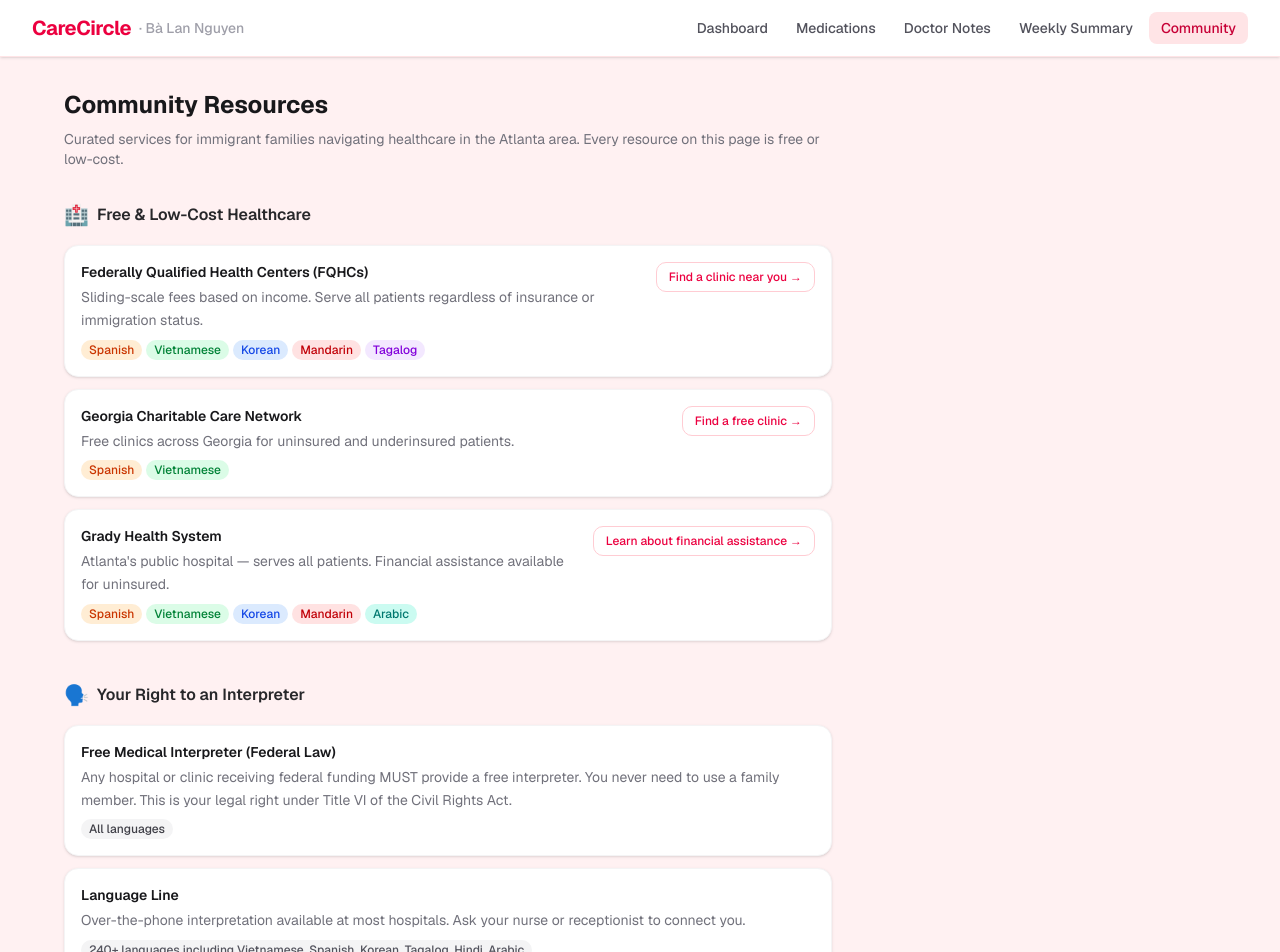
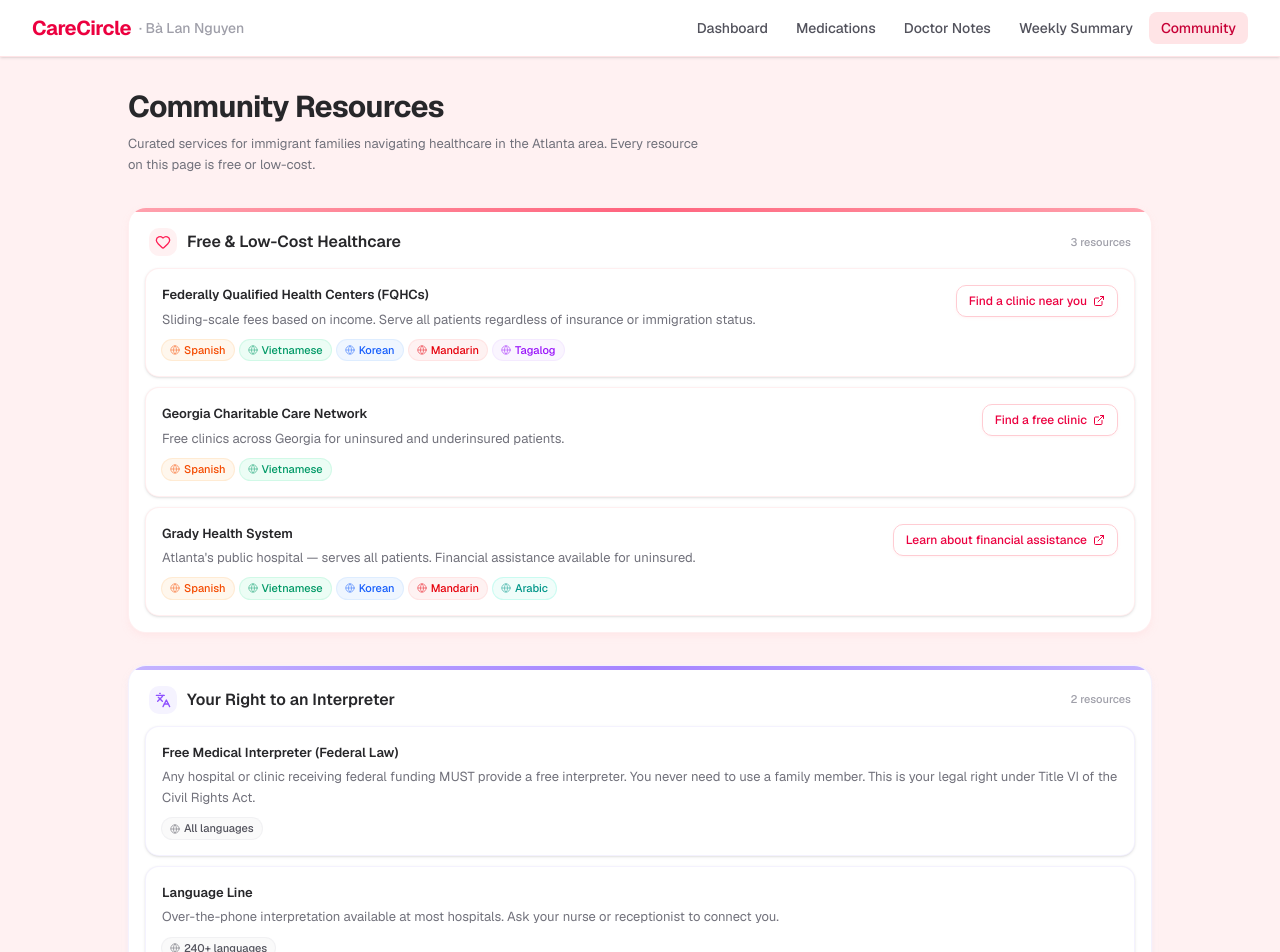
Before and after one commit to vinhbin/CareCircle, a Next.js app: page /community in a window 1280 px wide. Shown: the top 952 px of the page. Built offline with nearby package versions, Linux system fonts and the light colour scheme.

Commit message:
feat: redesign Community Resources page to match app design system
Replace emoji icons with Lucide, add color-coded category cards with
gradient accent bars, staggered animations, and consistent rose palette.

```diff
--- a/src/app/community/page.tsx
+++ b/src/app/community/page.tsx
@@ -3,10 +3,36 @@
 // Curated Atlanta-area resources for immigrant families navigating healthcare
 // Organized by category: Health, Rights, Language Access, Navigation
 
-const RESOURCES = [
+'use client'
+
+import { Heart, Languages, ShieldCheck, Users, ExternalLink, Globe } from 'lucide-react'
+import type { ReactNode } from 'react'
+
+type ResourceItem = {
+  name: string
+  description: string
+  action: string | null
+  url: string | null
+  languages: string[]
+}
+
+type ResourceSection = {
+  category: string
+  icon: ReactNode
+  color: { bg: string; iconColor: string; border: string; shadow: string; badge: string; hoverBorder: string; hoverShadow: string; accent: string }
+  items: ResourceItem[]
+}
+
+const RESOURCES: ResourceSection[] = [
   {
     category: 'Free & Low-Cost Healthcare',
-    icon: '🏥',
+    icon: <Heart className="w-4 h-4" />,
+    color: {
+      bg: 'bg-rose-50', iconColor: 'text-rose-500', border: 'border-rose-100/60',
+      shadow: 'shadow-rose-100/50', badge: 'bg-rose-50 text-rose-600 ring-rose-200/50',
+      hoverBorder: 'hover:border-rose-200', hoverShadow: 'hover:shadow-rose-100/40',
+      accent: 'from-rose-300 via-rose-400 to-rose-300',
+    },
     items: [
       {
         name: 'Federally Qualified Health Centers (FQHCs)',
@@ -33,7 +59,13 @@ const RESOURCES = [
   },
   {
     category: 'Your Right to an Interpreter',
-    icon: '🗣️',
+    icon: <Languages className="w-4 h-4" />,
+    color: {
+      bg: 'bg-violet-50', iconColor: 'text-violet-500', border: 'border-violet-100/60',
+      shadow: 'shadow-violet-100/50', badge: 'bg-violet-50 text-violet-600 ring-violet-200/50',
+      hoverBorder: 'hover:border-violet-200', hoverShadow: 'hover:shadow-violet-100/40',
+      accent: 'from-violet-300 via-violet-400 to-violet-300',
+    },
     items: [
       {
         name: 'Free Medical Interpreter (Federal Law)',
@@ -47,13 +79,19 @@ const RESOURCES = [
         description: 'Over-the-phone interpretation available at most hospitals. Ask your nurse or receptionist to connect you.',
         action: null,
         url: null,
-        languages: ['240+ languages including Vietnamese, Spanish, Korean, Tagalog, Hindi, Arabic'],
+        languages: ['240+ languages'],
       },
     ],
   },
   {
     category: 'Insurance & Coverage Help',
-    icon: '📋',
+    icon: <ShieldCheck className="w-4 h-4" />,
+    color: {
+      bg: 'bg-sky-50', iconColor: 'text-sky-500', border: 'border-sky-100/60',
+      shadow: 'shadow-sky-100/50', badge: 'bg-sky-50 text-sky-600 ring-sky-200/50',
+      hoverBorder: 'hover:border-sky-200', hoverShadow: 'hover:shadow-sky-100/40',
+      accent: 'from-sky-300 via-sky-400 to-sky-300',
+    },
     items: [
       {
         name: 'Georgia Medicaid / PeachCare',
@@ -80,7 +118,13 @@ const RESOURCES = [
   },
   {
     category: 'Atlanta Community Organizations',
-    icon: '🤝',
+    icon: <Users className="w-4 h-4" />,
+    color: {
+      bg: 'bg-emerald-50', iconColor: 'text-emerald-500', border: 'border-emerald-100/60',
+      shadow: 'shadow-emerald-100/50', badge: 'bg-emerald-50 text-emerald-600 ring-emerald-200/50',
+      hoverBorder: 'hover:border-emerald-200', hoverShadow: 'hover:shadow-emerald-100/40',
+      accent: 'from-emerald-300 via-emerald-400 to-emerald-300',
+    },
     items: [
       {
         name: 'Asian Americans Advancing Justice – Atlanta',
@@ -115,60 +159,42 @@ const RESOURCES = [
 ]
 
 const LANGUAGE_COLORS: Record<string, string> = {
-  'Spanish':     'bg-orange-100 text-orange-700',
-  'Español':     'bg-orange-100 text-orange-700',
-  'Vietnamese':  'bg-green-100 text-green-700',
-  'Korean':      'bg-blue-100 text-blue-700',
-  'Mandarin':    'bg-red-100 text-red-700',
-  'Tagalog':     'bg-purple-100 text-purple-700',
-  'Hindi':       'bg-yellow-100 text-yellow-700',
-  'Arabic':      'bg-teal-100 text-teal-700',
-  'Amharic':     'bg-pink-100 text-pink-700',
-  'Somali':      'bg-indigo-100 text-indigo-700',
-  'Burmese':     'bg-lime-100 text-lime-700',
-  'All languages': 'bg-zinc-100 text-zinc-700',
-  '240+ languages including Vietnamese, Spanish, Korean, Tagalog, Hindi, Arabic': 'bg-zinc-100 text-zinc-600',
+  'Spanish': 'bg-orange-50 text-orange-600 ring-1 ring-orange-200/50',
+  'Vietnamese': 'bg-emerald-50 text-emerald-600 ring-1 ring-emerald-200/50',
+  'Korean': 'bg-blue-50 text-blue-600 ring-1 ring-blue-200/50',
+  'Mandarin': 'bg-red-50 text-red-600 ring-1 ring-red-200/50',
+  'Tagalog': 'bg-purple-50 text-purple-600 ring-1 ring-purple-200/50',
+  'Hindi': 'bg-amber-50 text-amber-600 ring-1 ring-amber-200/50',
+  'Arabic': 'bg-teal-50 text-teal-600 ring-1 ring-teal-200/50',
+  'Amharic': 'bg-pink-50 text-pink-600 ring-1 ring-pink-200/50',
+  'Somali': 'bg-indigo-50 text-indigo-600 ring-1 ring-indigo-200/50',
+  'Burmese': 'bg-lime-50 text-lime-600 ring-1 ring-lime-200/50',
+  'All languages': 'bg-zinc-50 text-zinc-600 ring-1 ring-zinc-200/50',
+  '240+ languages': 'bg-zinc-50 text-zinc-600 ring-1 ring-zinc-200/50',
 }
 
 function LanguageBadge({ lang }: { lang: string }) {
-  const color = LANGUAGE_COLORS[lang] ?? 'bg-zinc-100 text-zinc-600'
+  const color = LANGUAGE_COLORS[lang] ?? 'bg-zinc-50 text-zinc-600 ring-1 ring-zinc-200/50'
   return (
-    <span className={`inline-block text-xs px-2 py-0.5 rounded-full font-medium ${color}`}>
+    <span className={`inline-flex items-center gap-1 text-[11px] px-2 py-0.5 rounded-full font-medium ${color}`}>
+      <Globe className="w-2.5 h-2.5 opacity-60" />
       {lang}
     </span>
   )
 }
 
-export default function CommunityPage() {
+function ResourceCard({ item, color, index }: { item: ResourceItem; color: ResourceSection['color']; index: number }) {
   return (
-    <div className="max-w-3xl">
-      <div className="mb-8">
-        <h1 className="text-2xl font-bold text-zinc-900">Community Resources</h1>
-        <p className="mt-2 text-zinc-500 text-sm">
-          Curated services for immigrant families navigating healthcare in the Atlanta area.
-          Every resource on this page is free or low-cost.
-        </p>
-      </div>
-
-      <div className="space-y-10">
-        {RESOURCES.map(section => (
-          <section key={section.category}>
-            <div className="flex items-center gap-2 mb-4">
-              <span className="text-xl">{section.icon}</span>
-              <h2 className="text-base font-semibold text-zinc-800">{section.category}</h2>
-            </div>
-            <div className="space-y-3">
-              {section.items.map(item => (
     <div
-                  key={item.name}
-                  className="bg-white border border-zinc-100 rounded-xl p-4 shadow-sm"
+      className={`group bg-white border ${color.border} rounded-xl p-4 shadow-sm ${color.hoverBorder} ${color.hoverShadow} hover:shadow-sm transition-all duration-200 animate-in fade-in slide-in-from-bottom-1 duration-300 fill-mode-backwards`}
+      style={{ animationDelay: `${index * 80}ms` }}
     >
-                  <div className="flex items-start justify-between gap-4">
-                    <div className="flex-1">
-                      <p className="font-semibold text-zinc-900 text-sm">{item.name}</p>
-                      <p className="mt-1 text-sm text-zinc-500 leading-relaxed">{item.description}</p>
+      <div className="flex flex-col sm:flex-row sm:items-start sm:justify-between gap-3">
+        <div className="flex-1 min-w-0">
+          <p className="text-[13px] font-semibold text-zinc-800">{item.name}</p>
+          <p className="mt-1 text-[13px] text-zinc-500 leading-relaxed">{item.description}</p>
           {item.languages && (
-                        <div className="mt-2 flex flex-wrap gap-1">
+            <div className="mt-2.5 flex flex-wrap gap-1.5">
               {item.languages.map(lang => (
                 <LanguageBadge key={lang} lang={lang} />
               ))}
@@ -180,23 +206,84 @@ export default function CommunityPage() {
             href={item.url}
             target="_blank"
             rel="noopener noreferrer"
-                        className="shrink-0 text-xs font-medium text-rose-600 border border-rose-200 px-3 py-1.5 rounded-lg hover:bg-rose-50 transition-colors whitespace-nowrap"
+            className="shrink-0 inline-flex items-center gap-1.5 text-[12px] font-medium text-rose-600 border border-rose-200 px-3 py-1.5 rounded-lg hover:bg-rose-50 hover:border-rose-300 active:scale-95 transition-all whitespace-nowrap shadow-sm shadow-rose-100/30"
           >
-                        {item.action} →
+            {item.action}
+            <ExternalLink className="w-3 h-3" />
           </a>
         )}
       </div>
     </div>
+  )
+}
+
+export default function CommunityPage() {
+  return (
+    <div className="px-4 sm:px-6 lg:px-10 xl:px-16 pb-12">
+      {/* Header */}
+      <div className="mb-8 animate-in fade-in slide-in-from-bottom-2 duration-500">
+        <h1 className="text-2xl lg:text-3xl font-bold text-zinc-800 tracking-tight">
+          Community Resources
+        </h1>
+        <p className="mt-2 text-[13px] text-zinc-500 leading-relaxed max-w-xl">
+          Curated services for immigrant families navigating healthcare in the Atlanta area.
+          Every resource on this page is free or low-cost.
+        </p>
+      </div>
+
+      {/* Resource Sections */}
+      <div className="space-y-8">
+        {RESOURCES.map((section, sectionIdx) => (
+          <section
+            key={section.category}
+            className="animate-in fade-in slide-in-from-bottom-2 duration-500 fill-mode-backwards"
+            style={{ animationDelay: `${sectionIdx * 120}ms` }}
+          >
+            <div className={`bg-white rounded-2xl border ${section.color.border} shadow-md ${section.color.shadow} overflow-hidden`}>
+              {/* Gradient accent bar */}
+              <div className={`h-1 bg-gradient-to-r ${section.color.accent}`} />
+
+              {/* Section header */}
+              <div className="px-5 pt-4 pb-3 flex items-center gap-2.5">
+                <div className={`w-7 h-7 rounded-lg ${section.color.bg} flex items-center justify-center ${section.color.iconColor}`}>
+                  {section.icon}
+                </div>
+                <h2 className="text-base font-semibold text-zinc-800">{section.category}</h2>
+                <span className="text-[11px] text-zinc-400 font-medium ml-auto">
+                  {section.items.length} {section.items.length === 1 ? 'resource' : 'resources'}
+                </span>
+              </div>
+
+              {/* Items */}
+              <div className="px-4 pb-4 space-y-2.5">
+                {section.items.map((item, idx) => (
+                  <ResourceCard key={item.name} item={item} color={section.color} index={idx} />
                 ))}
+              </div>
             </div>
           </section>
         ))}
       </div>
 
-      <div className="mt-10 p-4 bg-amber-50 border border-amber-200 rounded-xl text-sm text-amber-800">
-        <strong>Know your rights:</strong> Any hospital or clinic receiving federal funding is required by law to provide
+      {/* Know Your Rights callout */}
+      <div
+        className="mt-8 bg-white rounded-2xl border border-amber-200/60 shadow-md shadow-amber-100/50 overflow-hidden animate-in fade-in slide-in-from-bottom-2 duration-500 fill-mode-backwards"
+        style={{ animationDelay: `${RESOURCES.length * 120}ms` }}
+      >
+        <div className="h-1 bg-gradient-to-r from-amber-300 via-amber-400 to-amber-300" />
+        <div className="p-5 flex gap-3">
+          <div className="w-8 h-8 rounded-lg bg-amber-50 flex items-center justify-center shrink-0">
+            <ShieldCheck className="w-4 h-4 text-amber-500" />
+          </div>
+          <div>
+            <p className="text-[13px] font-semibold text-zinc-800">Know your rights</p>
+            <p className="mt-1 text-[13px] text-zinc-500 leading-relaxed">
+              Any hospital or clinic receiving federal funding is required by law to provide
               a free interpreter. You should never need to rely on a family member to translate medical information.
               Ask the front desk for an interpreter before your appointment.
+            </p>
+          </div>
+        </div>
       </div>
     </div>
   )
```
Lines whose indentation alone changed are shown as unchanged.
